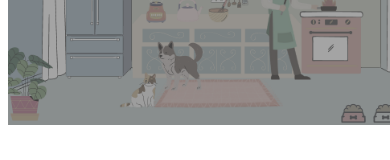
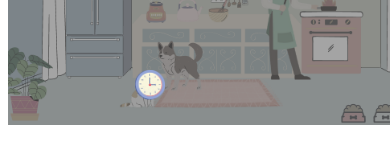
Before and after one commit to Broken-Lore/kiku-app, a Vue app: page /kitchen in a window 390 px wide. Both pictures are taken after a click on the button "Play". Shown: the part 208-368 px from the top of the page. Built offline with nearby package versions, Linux system fonts and the light colour scheme.

Commit message:
clock-tablet

```diff
--- a/src/components/Kitchen.vue
+++ b/src/components/Kitchen.vue
@@ -3,6 +3,8 @@
 
         <img class="img-kitchen" v-if="state===false" src="../assets/img/vistaCocina.png" alt="">
         <img class="img-kitchen" v-if="state===true" src="../assets/img/KitchenViewDull.png" alt="">
+
+         <img class="img-clock" v-if="state===true" src="../assets/img/reloj-removebg-preview.png" alt="">
 
         <button v-if="state===false" @click="playMode" class="btn-play">Play</button>
         <button v-if="state===true" @click="playMode" class="btn-back">Back</button>
@@ -41,6 +43,21 @@ export default {
     .img-kitchen{
         width: 100vw;
         height: auto;
+    }
+
+    .img-clock{
+        z-index: 3;
+        position: absolute;
+        width: 7.8vw;
+        height: auto;
+        top:22.5%;
+        left: 32.5%;
+
+
+
+
+
+
     }
 
     .btn-play{
```
Also changed, not shown: src/assets/img/reloj-removebg-preview.png (added), 1 other file (tests, documents, lock files or other folders).
